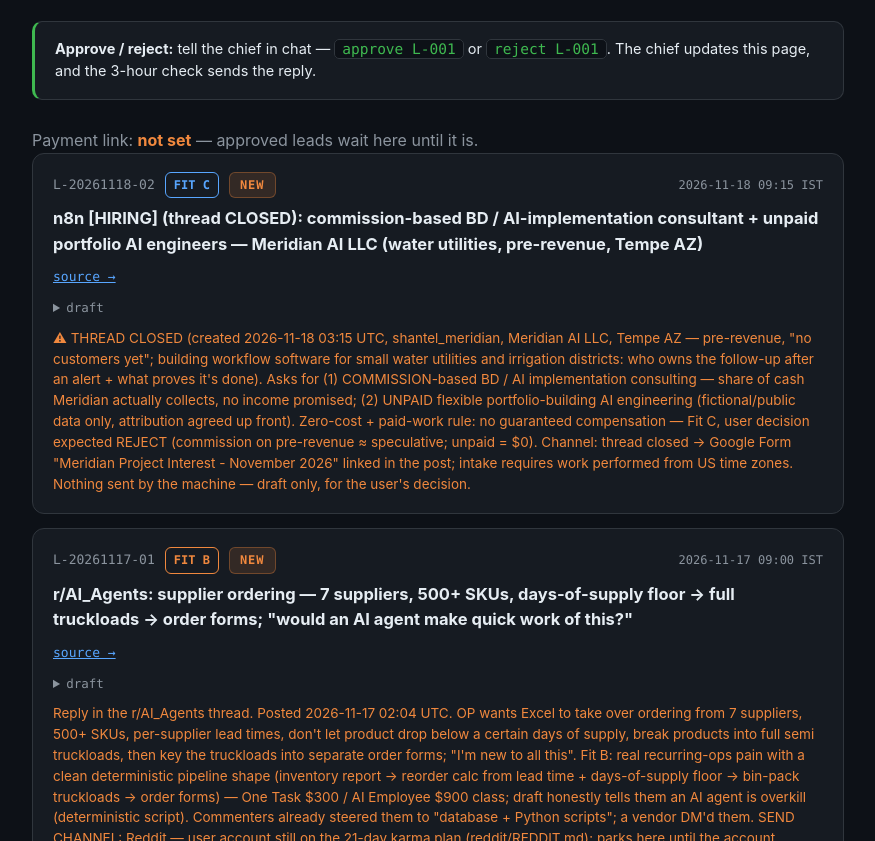
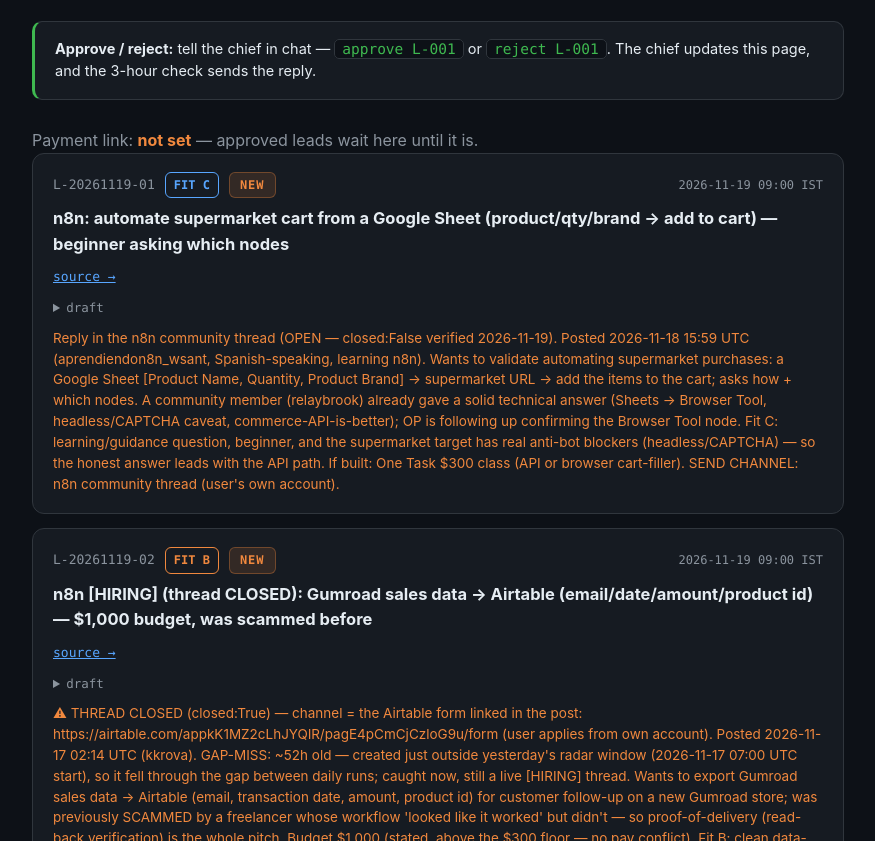
Before and after one commit to origit892-stack/agent-operator, a plain HTML site: page leads.html in a window 1280 px wide. Shown: the part 111-952 px from the top of the page, without its empty margins (202-1077 px from the left). Drawn offline with Linux system fonts and the light colour scheme.

Commit message:
leads console: radar 2026-11-19 (+2)

```diff
--- a/leads.html
+++ b/leads.html
@@ -46,6 +46,50 @@ footer{margin-top:36px;color:var(--muted);font-size:12.5px;font-family:var(--mon
   </div>
   <p class="muted warn">Payment link: <b>not set</b> — approved leads wait here until it is.</p>
   <article class="card">
+  <div class="lhead">
+    <span class="lid">L-20261119-01</span>
+    <span class="fit fit-c">FIT C</span>
+    <span class="badge" style="background:#f0883e22;color:#f0883e;border:1px solid #f0883e55">NEW</span>
+    <span class="lupd muted">2026-11-19 09:00 IST</span>
+  </div>
+  <h3>n8n: automate supermarket cart from a Google Sheet (product/qty/brand -&gt; add to cart) — beginner asking which nodes</h3>
+  <a class="src" href="https://community.n8n.io/t/329458/" target="_blank" rel="noopener">source →</a>
+  <details><summary>draft</summary><p class="draft">&quot;Automate the purchase of products at a supermarket&quot; — a Google Sheet in, the cart out — is the class of workflow I build and run in production.
+
+Honest constraint first: a headless run starts logged out, and most supermarket sites block headless Chrome or throw a CAPTCHA once requests repeat. So the robust shape:
+1. Google Sheets node (From Sheet) -&gt; Loop Over Items, one product per row.
+2. Browser Tool node navigates to the product page, sets quantity from the row, clicks Add to cart — drive React/Vue quantity fields from the node&#x27;s JS action, not plain typing.
+3. If the chain exposes a commerce API, an HTTP Request node with Header Auth outlives every CSS selector — that&#x27;s the version I&#x27;d build.
+
+Proof you can check today: a 124-product store I run end-to-end via its official API — GET before write, read-back after every change — plus an unattended pipeline with failure alerts. I can wire the first one for you, ~$300 fixed.
+https://origit892-stack.github.io/agent-operator/
+
+One question: which supermarket, and does it expose any commerce/partner API, or is it website-only? That decides the API path vs the browser path.</p></details><p class="notes">Reply in the n8n community thread (OPEN — closed:False verified 2026-11-19). Posted 2026-11-18 15:59 UTC (aprendiendon8n_wsant, Spanish-speaking, learning n8n). Wants to validate automating supermarket purchases: a Google Sheet [Product Name, Quantity, Product Brand] -&gt; supermarket URL -&gt; add the items to the cart; asks how + which nodes. A community member (relaybrook) already gave a solid technical answer (Sheets -&gt; Browser Tool, headless/CAPTCHA caveat, commerce-API-is-better); OP is following up confirming the Browser Tool node. Fit C: learning/guidance question, beginner, and the supermarket target has real anti-bot blockers (headless/CAPTCHA) — so the honest answer leads with the API path. If built: One Task $300 class (API or browser cart-filler). SEND CHANNEL: n8n community thread (user&#x27;s own account).</p>
+</article>
+<article class="card">
+  <div class="lhead">
+    <span class="lid">L-20261119-02</span>
+    <span class="fit fit-b">FIT B</span>
+    <span class="badge" style="background:#f0883e22;color:#f0883e;border:1px solid #f0883e55">NEW</span>
+    <span class="lupd muted">2026-11-19 09:00 IST</span>
+  </div>
+  <h3>n8n [HIRING] (thread CLOSED): Gumroad sales data -&gt; Airtable (email/date/amount/product id) — $1,000 budget, was scammed before</h3>
+  <a class="src" href="https://community.n8n.io/t/329131/" target="_blank" rel="noopener">source →</a>
+  <details><summary>draft</summary><p class="draft">You&#x27;re opening a Gumroad store and want to &quot;export sales data from Gumroad to Airtable&quot; to follow up with customers — email, transaction date, amount, product id. That&#x27;s a clean, well-scoped data-sync workflow I build and run in production.
+
+You&#x27;ve been burned by a workflow that &quot;looked like it worked&quot; but didn&#x27;t — so this one is built to prove it actually works:
+1. Gumroad webhook on each new sale (API poll as the fallback) -&gt; one row per transaction.
+2. Map to your Airtable fields -&gt; write.
+3. Read-back verification: after every write, GET the row and confirm it landed, plus a daily recount of Gumroad vs Airtable so a missed event can&#x27;t hide. Idempotent on transaction id — replayed webhooks never double-write.
+
+Proof you can check today: I run a 124-product store end-to-end via its official API — GET before write, read-back after every change. Read-back is exactly what rules out a workflow that &quot;looks like it worked.&quot;
+https://origit892-stack.github.io/agent-operator/ · github.com/origit892-stack/Projects
+
+Your $1,000 budget covers this with room — I&#x27;ll send the exact fixed price after a quick mapping. Timeline: ~3 days.
+
+One question: is the Gumroad store already live with API/webhook access, or still pre-launch? That decides whether I wire the webhook now or start from the API poll.</p></details><p class="notes">⚠ THREAD CLOSED (closed:True) — channel = the Airtable form linked in the post: https://airtable.com/appkK1MZ2cLhJYQlR/pagE4pCmCjCzloG9u/form (user applies from own account). Posted 2026-11-17 02:14 UTC (kkrova). GAP-MISS: ~52h old — created just outside yesterday&#x27;s radar window (2026-11-17 07:00 UTC start), so it fell through the gap between daily runs; caught now, still a live [HIRING] thread. Wants to export Gumroad sales data -&gt; Airtable (email, transaction date, amount, product id) for customer follow-up on a new Gumroad store; was previously SCAMMED by a freelancer whose workflow &#x27;looked like it worked&#x27; but didn&#x27;t — so proof-of-delivery (read-back verification) is the whole pitch. Budget $1,000 (stated, above the $300 floor — no pay conflict). Fit B: clean data-sync build (Gumroad webhook/API -&gt; map -&gt; Airtable write + read-back + daily recount), One Task $300 class, ~3 days. Nothing sent by the machine — draft only; user decides + applies via the form.</p>
+</article>
+<article class="card">
   <div class="lhead">
     <span class="lid">L-20261118-02</span>
     <span class="fit fit-c">FIT C</span>
```
